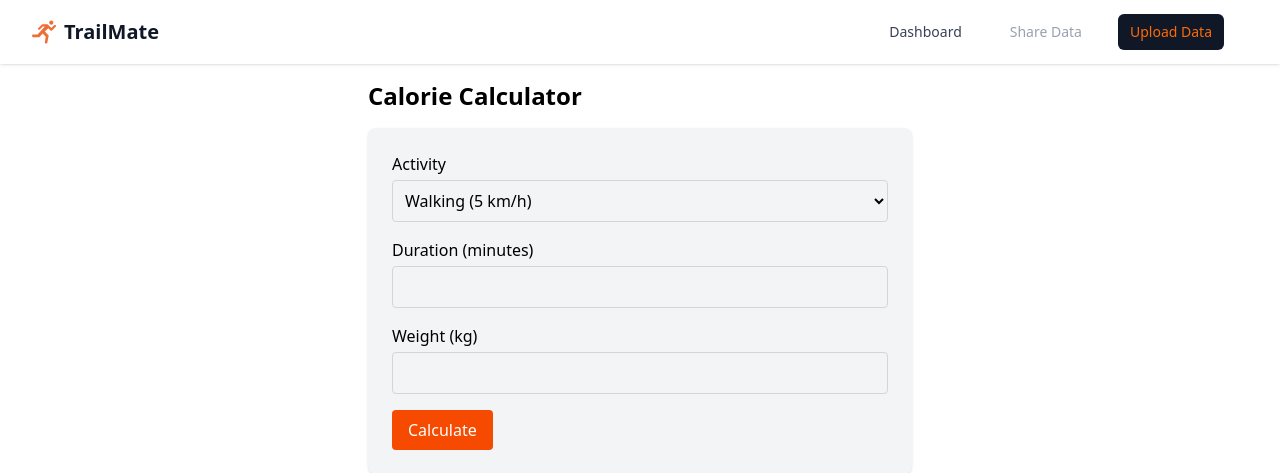
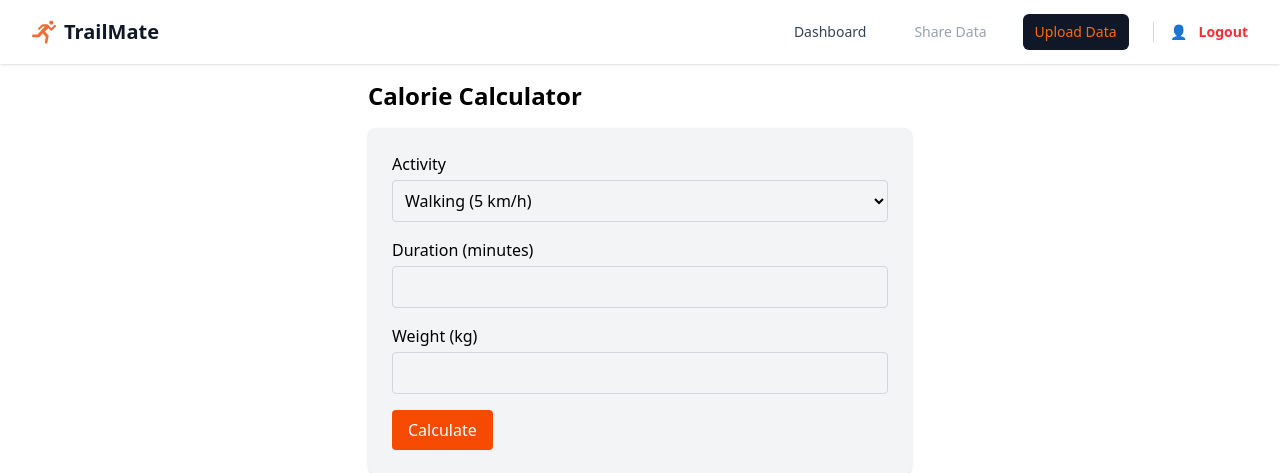
Before and after one commit to ChienAnTu/StrideTrack, a Flask app: page /calories in a window 1280 px wide. Shown: the top 473 px of the page. Run offline with Flask 3, Linux system fonts and the light colour scheme; a user stored in the database is signed in; data comes from the database, SQL or seed files in the repository; style sheets or scripts are compiled from the project's sources.

Commit message:
Logout functionality working

```diff
--- a/app/templates/base.html
+++ b/app/templates/base.html
@@ -47,10 +47,14 @@
               </a>
 
               {% if g.user %}
-                <span class="text-sm font-semibold text-gray-900">{{ g.user.username }}</span>
+              <div class="flex items-center space-x-3 border-l pl-4 border-gray-300">
+                <span class="text-sm font-medium text-gray-700">👤 {{ g.user.username }}</span>
+                <a href="{{ url_for('logout') }}" class="text-sm font-semibold text-red-500 hover:text-red-700">Logout</a>
+              </div>
               {% else %}
                 <a href="#" onclick="openSignIn()" class="text-sm font-semibold text-gray-900">Log in <span aria-hidden="true">&rarr;</span></a>
               {% endif %}
+
             </div>
           </div>
         </div>
```
